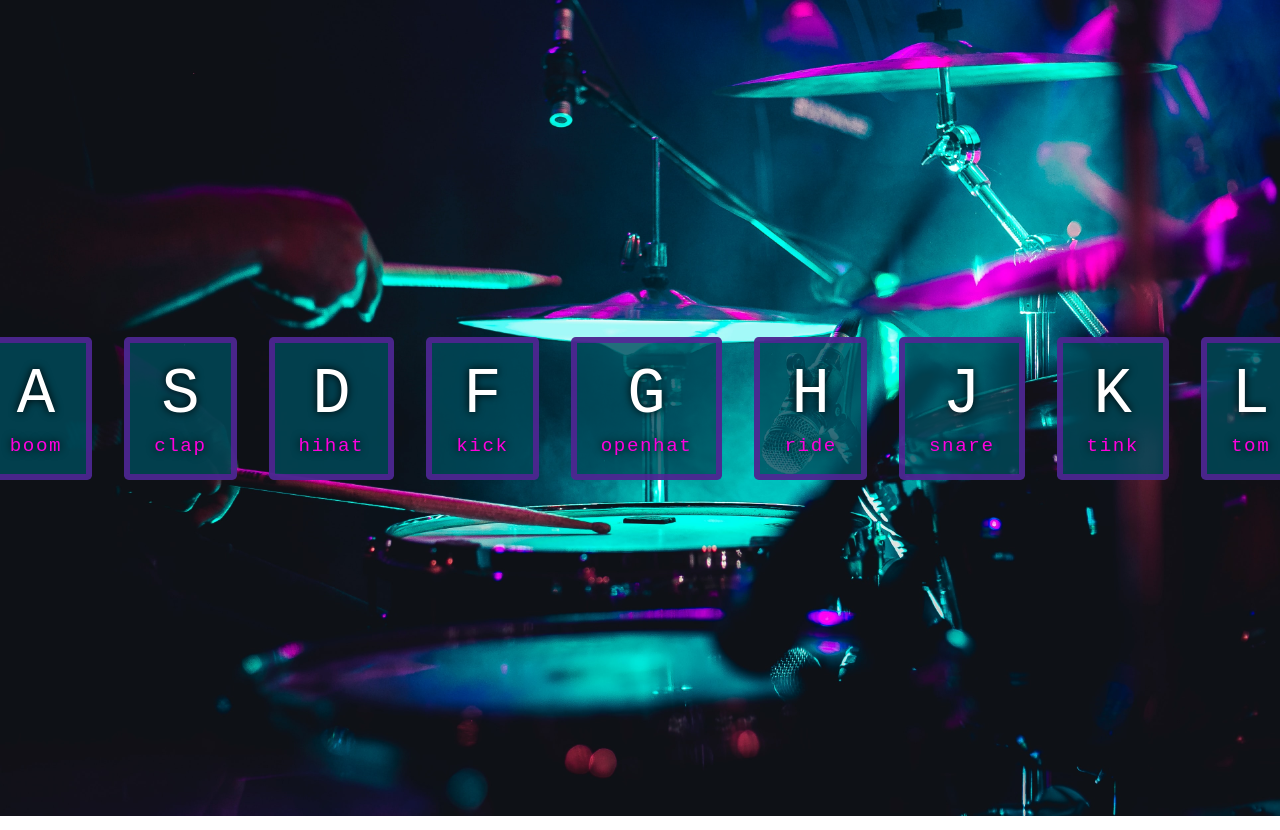
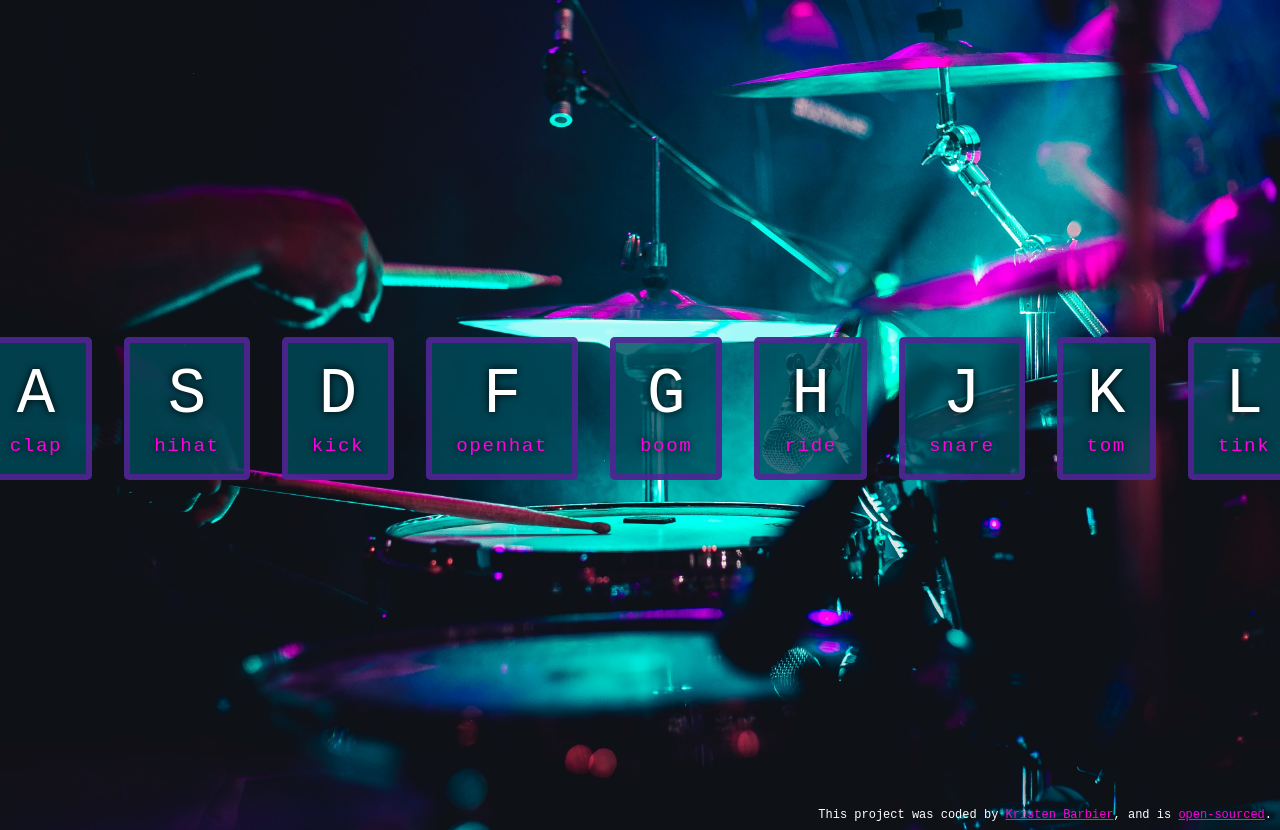
Before and after one commit to KTBarbier/JS-drumkit, a plain HTML site: page index.html in a window 1280 px wide. Drawn offline with Linux system fonts and the light colour scheme.

Commit message:
fixed descriptor names

```diff
--- a/index.html
+++ b/index.html
@@ -14,31 +14,31 @@
         <div data-key="65" class="key">
             <kbd>A</kbd>
             <span class="sound">
-                boom
+                clap
             </span>
         </div>
         <div data-key="83" class="key">
             <kbd>S</kbd>
             <span class="sound">
-                clap
+                hihat
             </span>
         </div>
         <div data-key="68" class="key">
             <kbd>D</kbd>
             <span class="sound">
-                hihat
+                kick
             </span>
         </div>
         <div data-key="70" class="key">
             <kbd>F</kbd>
             <span class="sound">
-                kick
+                openhat
             </span>
         </div>
         <div data-key="71" class="key">
             <kbd>G</kbd>
             <span class="sound">
-                openhat
+                boom
             </span>
         </div>
         <div data-key="72" class="key">
@@ -56,16 +56,18 @@
         <div data-key="75" class="key">
             <kbd>K</kbd>
             <span class="sound">
-                tink
+                tom
             </span>
         </div>
         <div data-key="76" class="key">
             <kbd>L</kbd>
             <span class="sound">
-                tom
+                tink
             </span>
         </div>
     </div>
+    <footer>This project was coded by <a href="https://www.kristenbarbier.com" target="_blank">Kristen Barbier</a>,
+        and is <a href="https://github.com/KTBarbier/JS-drumkit" target="_blank">open-sourced</a>.</footer>
 
     <audio data-key="65" src="sounds/clap.wav"></audio>
     <audio data-key="83" src="sounds/hihat.wav"></audio>
--- a/styles.css
+++ b/styles.css
@@ -45,3 +45,13 @@ kbd {
     letter-spacing: .1rem;
     color: rgb(254, 0, 221);
 }
+
+footer {
+    color: white;
+    text-align: right;
+    font-size: larger;
+}
+
+a {
+    color: rgb(254, 0, 221);
+}
```
